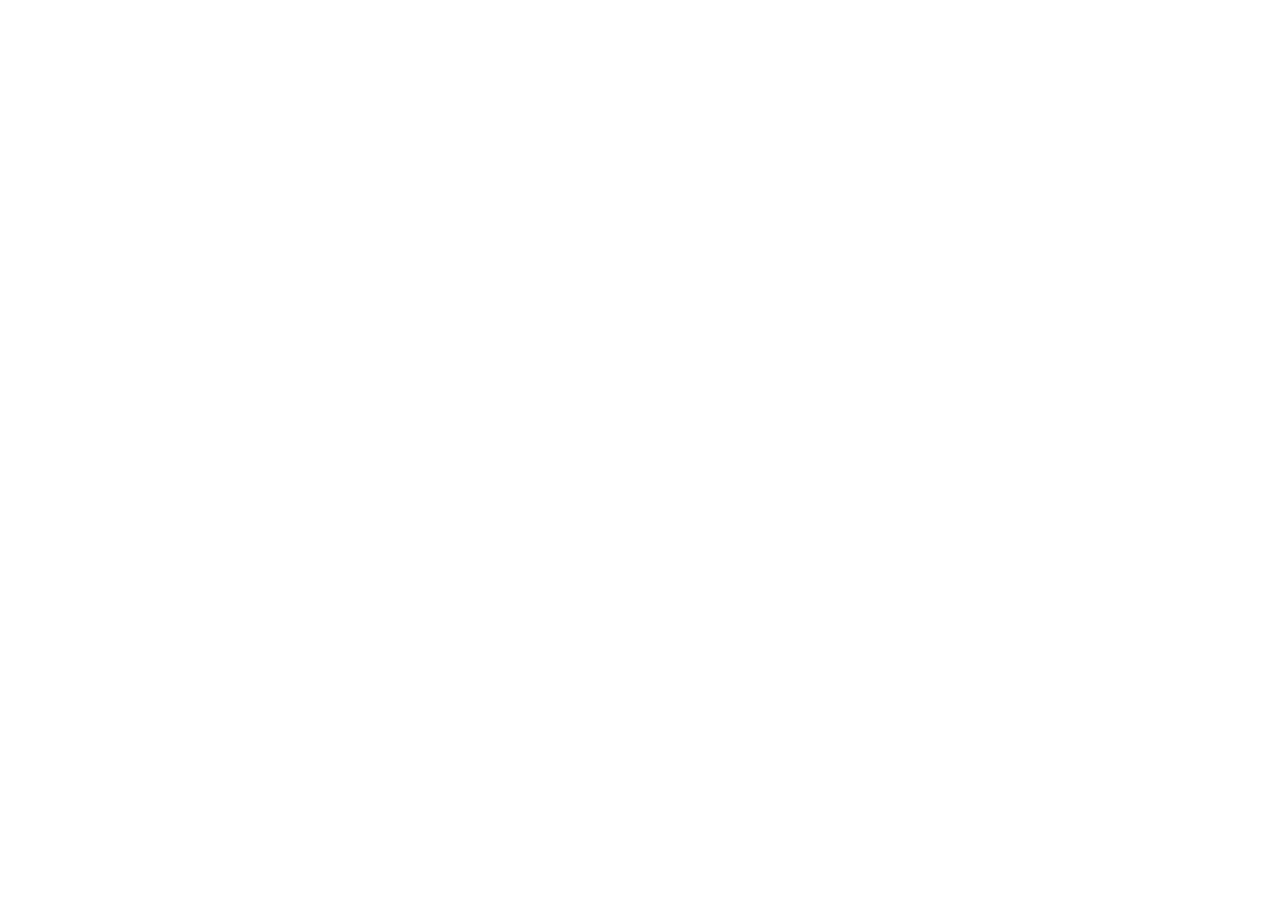
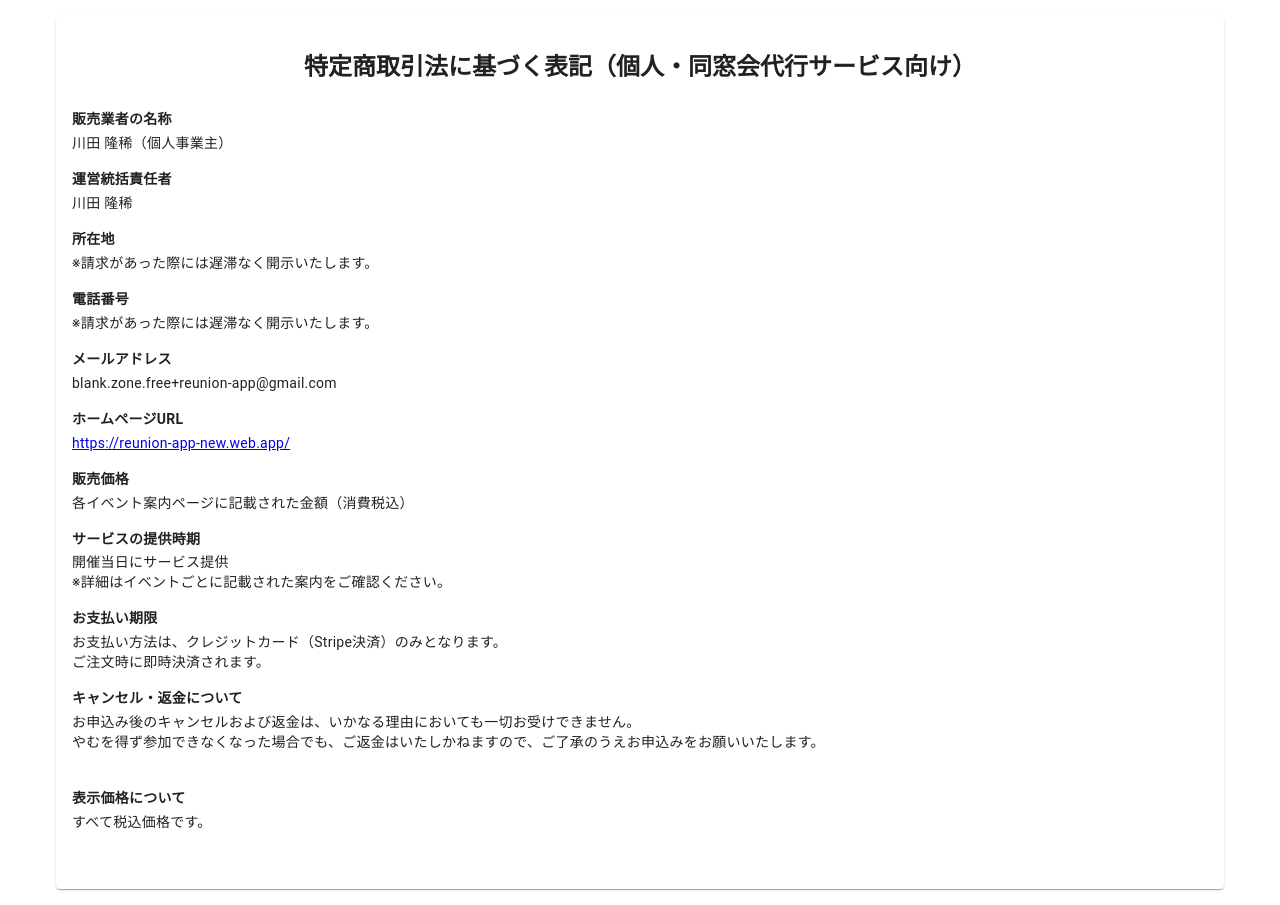
Before and after one commit to rk5155/reunion-app, a Nuxt app: page /trade in a window 1280 px wide. Before the commit this address had no page. Before the commit the page ends 800 px from the top, so only its background shows below. Built offline with nearby package versions, Linux system fonts and the light colour scheme.

Commit message:
特定商取引法に基づく表記作成

```diff
--- /dev/null
+++ b/pages/trade.vue
@@ -0,0 +1,62 @@
+<template>
+  <v-container>
+    <v-card class="py-6">
+      <v-card-title class="text-h5 text-center font-weight-bold mb-4">
+        特定商取引法に基づく表記（個人・同窓会代行サービス向け）
+      </v-card-title>
+      <v-card-text>
+        <dl>
+          <dt class="font-weight-bold mb-1">販売業者の名称</dt>
+          <dd class="mb-4">川田 隆稀（個人事業主）</dd>
+
+          <dt class="font-weight-bold mb-1">運営統括責任者</dt>
+          <dd class="mb-4">川田 隆稀</dd>
+
+          <dt class="font-weight-bold mb-1">所在地</dt>
+          <dd class="mb-4">※請求があった際には遅滞なく開示いたします。</dd>
+
+          <dt class="font-weight-bold mb-1">電話番号</dt>
+          <dd class="mb-4">※請求があった際には遅滞なく開示いたします。</dd>
+
+          <dt class="font-weight-bold mb-1">メールアドレス</dt>
+          <dd class="mb-4">blank.zone.free+reunion-app@gmail.com</dd>
+
+          <dt class="font-weight-bold mb-1">ホームページURL</dt>
+          <dd class="mb-4">
+            <a
+              href="https://reunion-app-new.web.app/"
+              target="_blank"
+              rel="noopener noreferrer"
+            >
+              https://reunion-app-new.web.app/
+            </a>
+          </dd>
+
+          <dt class="font-weight-bold mb-1">販売価格</dt>
+          <dd class="mb-4">各イベント案内ページに記載された金額（消費税込）</dd>
+
+          <dt class="font-weight-bold mb-1">サービスの提供時期</dt>
+          <dd class="mb-4">
+            開催当日にサービス提供<br />
+            ※詳細はイベントごとに記載された案内をご確認ください。
+          </dd>
+
+          <dt class="font-weight-bold mb-1">お支払い期限</dt>
+          <dd class="mb-4">
+            お支払い方法は、クレジットカード（Stripe決済）のみとなります。<br />
+            ご注文時に即時決済されます。
+          </dd>
+
+          <dt class="font-weight-bold mb-1">キャンセル・返金について</dt>
+          <dd class="mb-4">
+            お申込み後のキャンセルおよび返金は、いかなる理由においても一切お受けできません。<br />
+            やむを得ず参加できなくなった場合でも、ご返金はいたしかねますので、ご了承のうえお申込みをお願いいたします。<br /><br />
+          </dd>
+
+          <dt class="font-weight-bold mb-1">表示価格について</dt>
+          <dd class="mb-4">すべて税込価格です。</dd>
+        </dl>
+      </v-card-text>
+    </v-card>
+  </v-container>
+</template>
```
